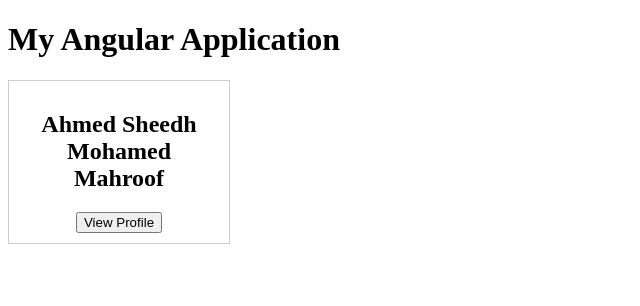
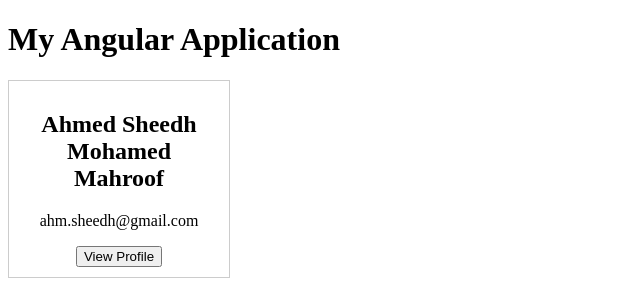
Before and after one commit to mohamedmahroofa/Basic-Angular, an Angular app: page / in a window 1280 px wide. Shown: the top 306 px of the page, without its empty margins (0-640 px from the left). Built offline with nearby package versions, Linux system fonts and the light colour scheme.

Commit message:
Added email to the card

```diff
--- a/src/app/user-card/user-card.component.html
+++ b/src/app/user-card/user-card.component.html
@@ -1,4 +1,5 @@
 <div class="card">
   <h2>{{ userName }}</h2>
+  <p>{{ email }}</p>
   <button (click)="showMessage()">View Profile</button>
 </div>
--- a/src/app/user-card/user-card.component.ts
+++ b/src/app/user-card/user-card.component.ts
@@ -9,8 +9,9 @@ import { Component } from '@angular/core';
 })
 export class UserCardComponent {
   userName: string = 'Ahmed Sheedh Mohamed Mahroof';
+  email: string = 'ahm.sheedh@gmail.com';
 
   showMessage() {
-    alert(`Hello ${this.userName}. This is your Profile`);
+    alert(`Hello ${this.userName}. Profile: ${this.email}`);
   }
 }
```
